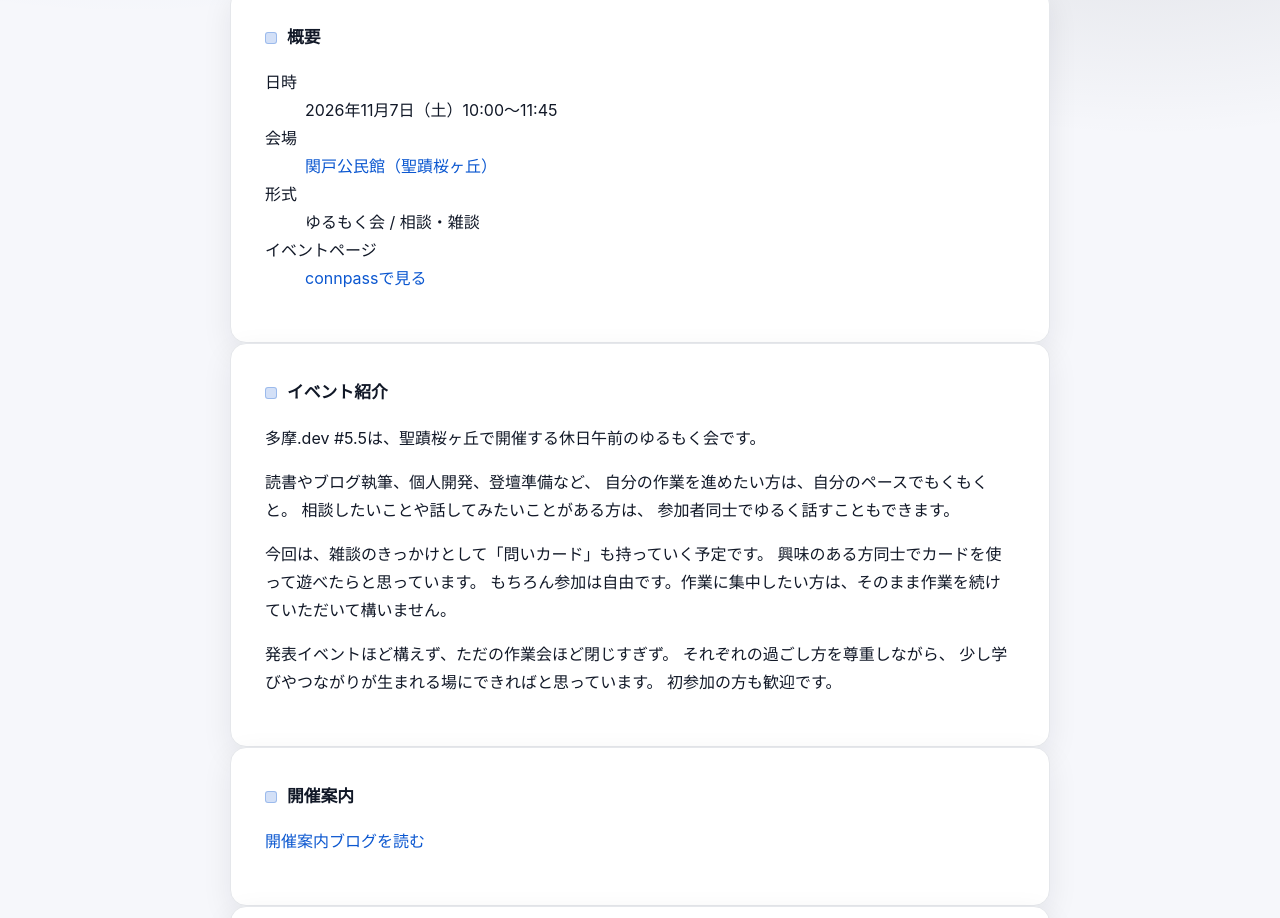
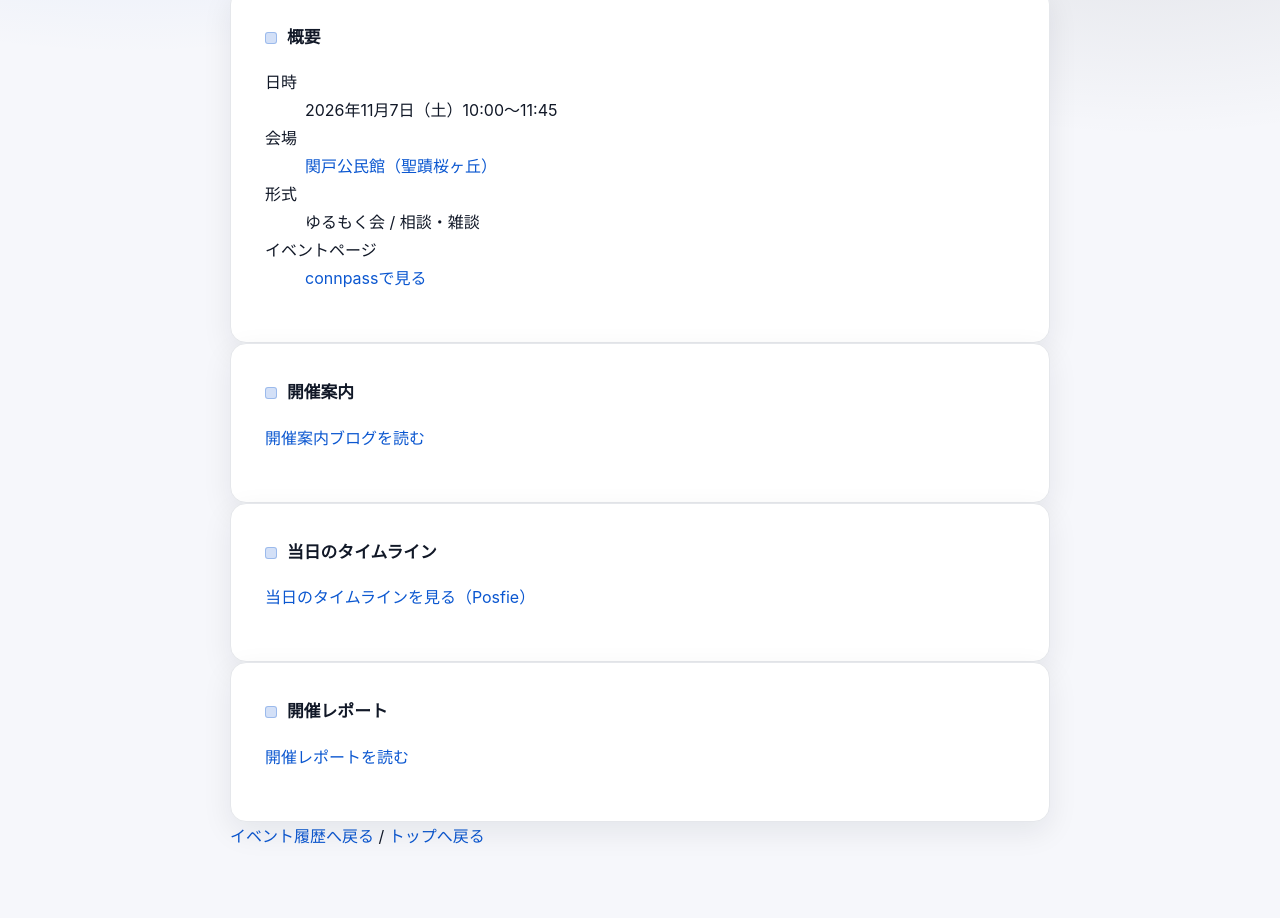
Before and after one commit to naoki-takahashi01/tamadev-site, a plain HTML site: page events/20261107/index.html in a window 1280 px wide. Shown: the part 138-1056 px from the top of the page. Drawn offline with Linux system fonts and the light colour scheme.

Commit message:
Update index.html

```diff
--- a/events/20261107/index.html
+++ b/events/20261107/index.html
@@ -123,34 +123,6 @@
       </dl>
     </section>
 
-    <!-- イベント紹介 -->
-    <section class="card" aria-labelledby="event-guide">
-      <h2 id="event-guide">イベント紹介</h2>
-
-      <p>
-        多摩.dev #5.5は、聖蹟桜ヶ丘で開催する休日午前のゆるもく会です。
-      </p>
-
-      <p>
-        読書やブログ執筆、個人開発、登壇準備など、
-        自分の作業を進めたい方は、自分のペースでもくもくと。
-        相談したいことや話してみたいことがある方は、
-        参加者同士でゆるく話すこともできます。
-      </p>
-
-      <p>
-        今回は、雑談のきっかけとして「問いカード」も持っていく予定です。
-        興味のある方同士でカードを使って遊べたらと思っています。
-        もちろん参加は自由です。作業に集中したい方は、そのまま作業を続けていただいて構いません。
-      </p>
-
-      <p>
-        発表イベントほど構えず、ただの作業会ほど閉じすぎず。
-        それぞれの過ごし方を尊重しながら、
-        少し学びやつながりが生まれる場にできればと思っています。
-        初参加の方も歓迎です。
-      </p>
-    </section>
 
     <!-- 開催案内 -->
     <section class="card" aria-labelledby="announcement">
```
